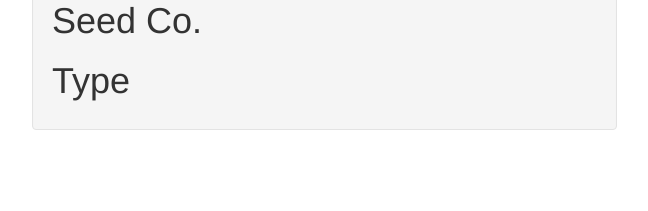
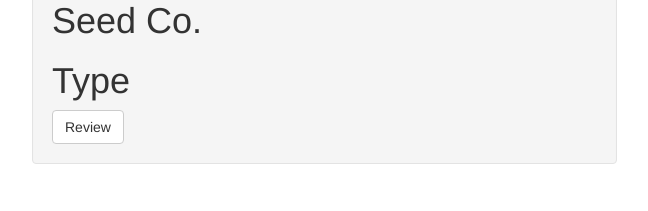
Before and after one commit to areeves9/canvas, a Django app: template canvas/templates/reviews/strain_detail.html in a window 1280 px wide. Shown: the part 589-800 px from the top of the page, without its empty margins (23-671 px from the left). Run offline with Django 3.2, Linux system fonts and the light colour scheme; the template is opened without the code that fills it, so the values that code supplies are empty; grey boxes labelled with a size stand in for pictures from a placeholder-image service; some libraries are stand-ins or nearby versions.

Commit message:
added bootstrap button to strain review template

```diff
--- a/canvas/templates/reviews/strain_detail.html
+++ b/canvas/templates/reviews/strain_detail.html
@@ -1,5 +1,6 @@
 {% extends "base.html" %}
 {% block head_title %}{{ strain.name }} | {{ block.super }}{% endblock head_title %}
+{% load bootstrap3 %}
 
 {% block content %}
 <div class="row">
@@ -14,6 +15,13 @@
       <h1>Flavors</h1>
       <h1>Seed Co.</h1>
       <h1>Type</h1>
+      {% buttons %}
+      <a href="{% url 'reviews:review' strain.id %}">
+      <button class="btn btn-default">
+        {% bootstrap_icon "star" %} Review
+      </button>
+    </a>
+      {% endbuttons %}
   </div>
 </div>
 {% endblock %}
```
Also changed, not shown: canvas/media_production/hotdog/hotdog.jpg (added).
